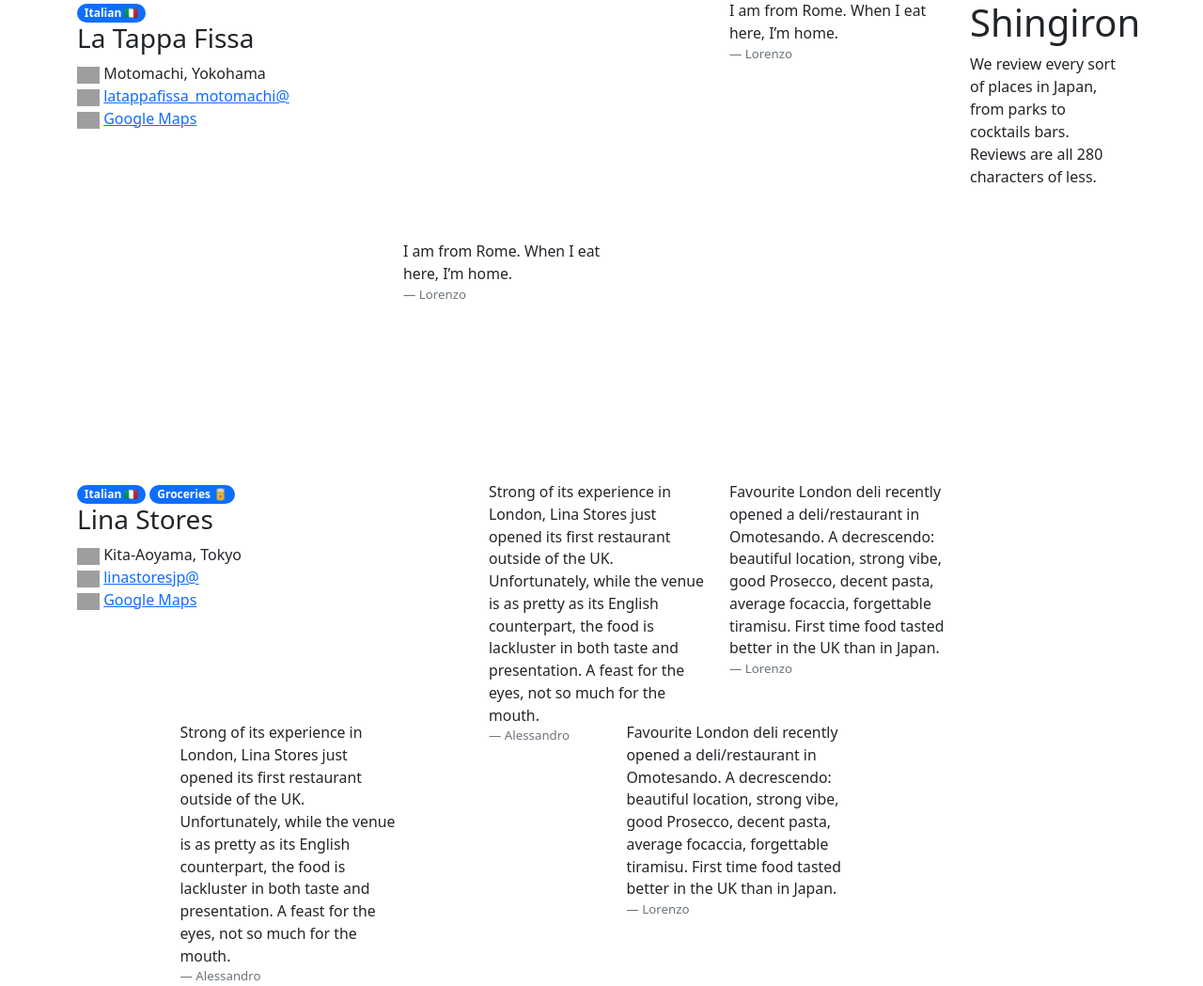
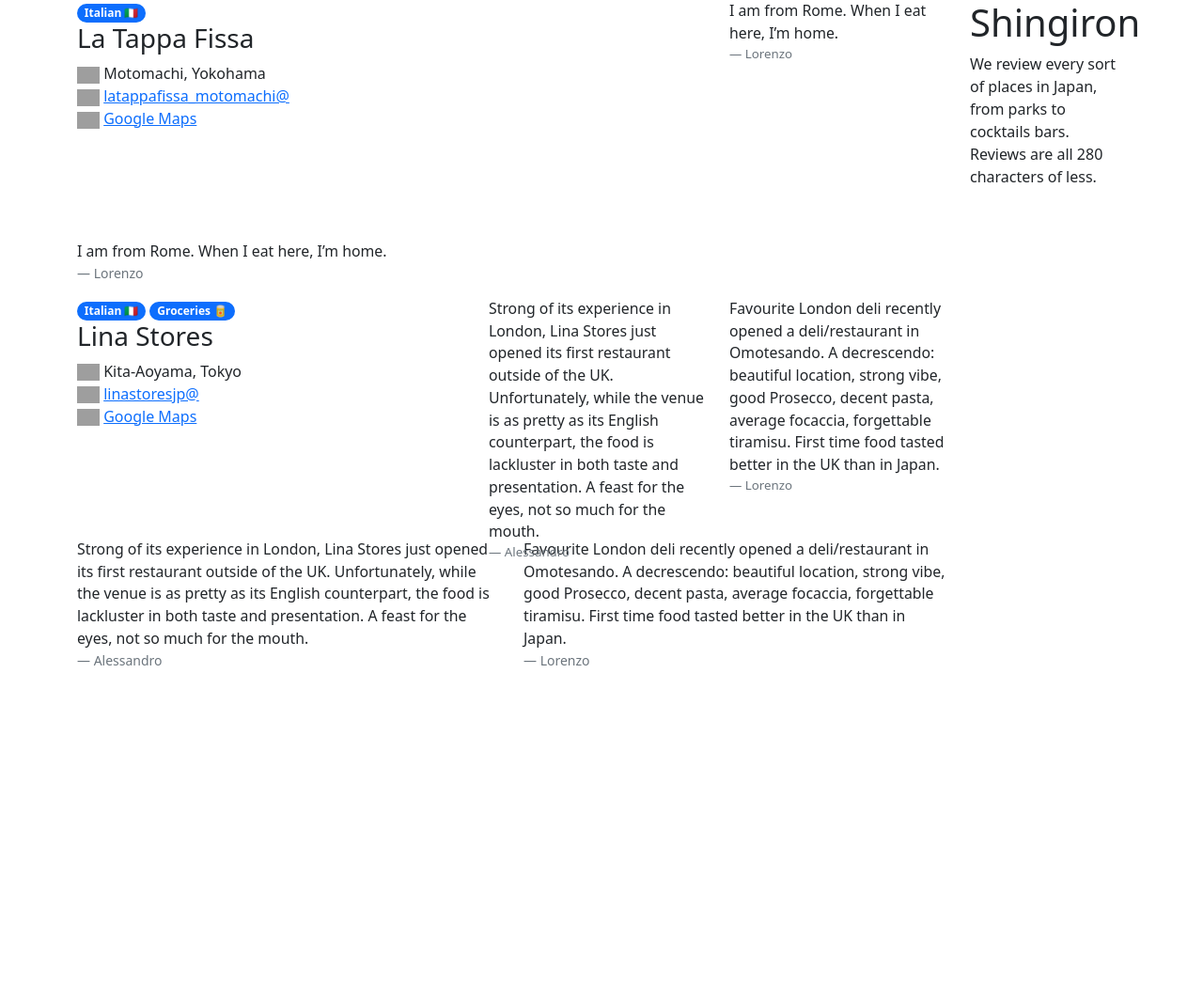
Before and after one commit to alessandrosp/shingiron, a Jekyll site: the page built from docs/index.html, in a window 1280 px wide. Shown: the whole page at 94% size. Built offline with Jekyll 4.4.1, drawn with Linux system fonts in a browser that asks for light colours; nearby versions of some CDN libraries; comment, search, counter and statistics services are not loaded; after the commit the page ends 900 px from its top, so only the background shows below that; grey boxes are pictures that could not be loaded.

Commit message:
Update index.html

```diff
--- a/docs/index.html
+++ b/docs/index.html
@@ -61,7 +61,7 @@
       <div class="row place-footer-mobile">
         {% for review in place.reviews %}
           {% if review.content and review.content != blank %}
-            <div class="col place-review">
+            <div class="col place-review-mobile">
               <figure>
                 <blockquote class="blockquote">
                   <p>{{ review.content }}</p>
```
